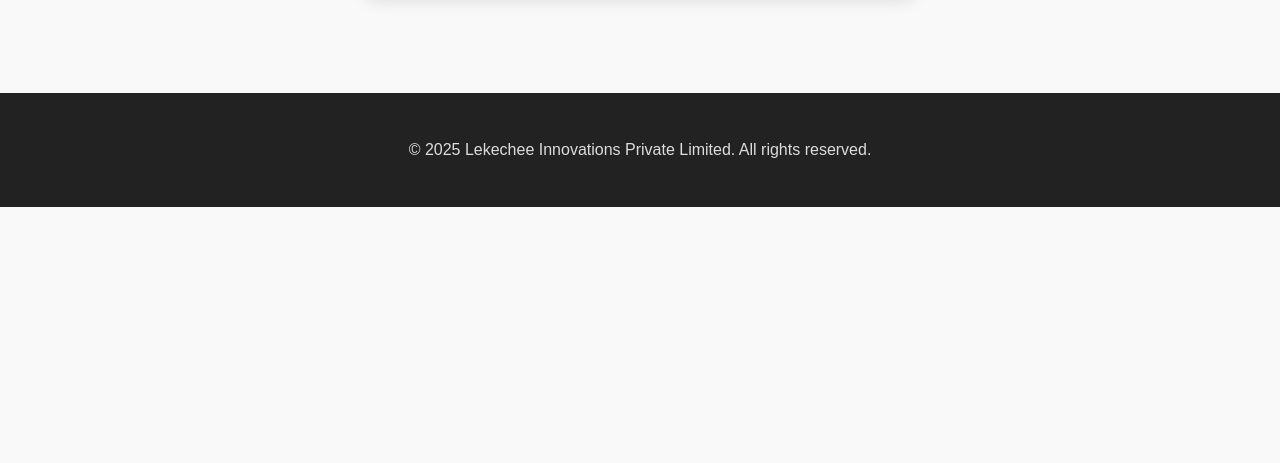
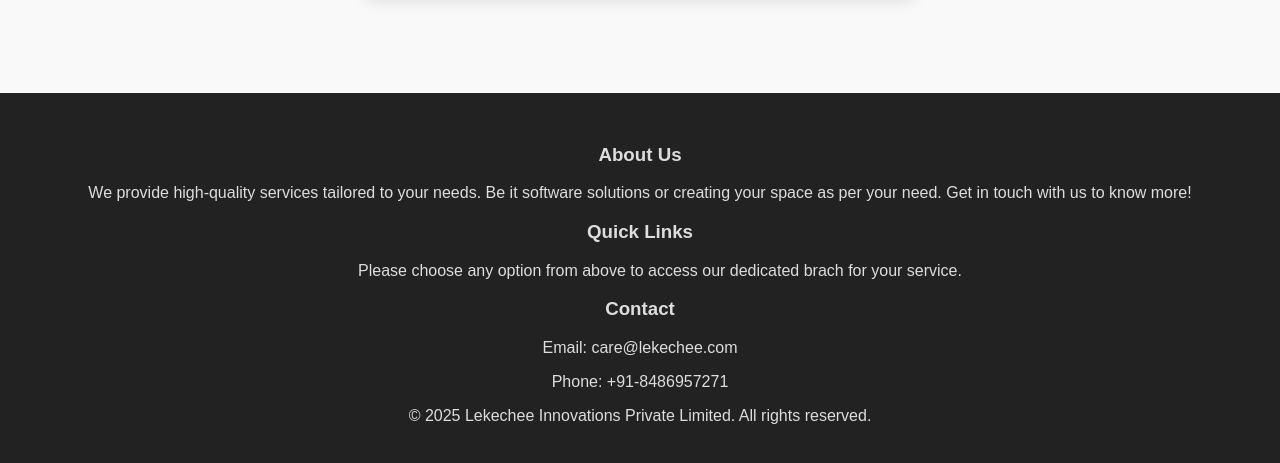
Before and after one commit to lekechee/lekechee.github.io, a plain HTML site: page docs/index.html in a window 1280 px wide. Shown: the part 625-1088 px from the top of the page. Before the commit the page ends 832 px from the top, so only its background shows below. Drawn offline with Linux system fonts and the light colour scheme.

Commit message:
update index page with footer

```diff
--- a/docs/index.html
+++ b/docs/index.html
@@ -90,8 +90,34 @@
     </a>
   </main>
 
-  <footer>
-    <p>&copy; 2025 Lekechee Innovations Private Limited. All rights reserved.</p>
+  <!-- Footer -->
+  <footer class="footer">
+    <div class="footer-container">
+      <div class="footer-about">
+        <h3>About Us</h3>
+        <p>We provide high-quality services tailored to your needs. Be it software solutions or creating your space as per your need. Get in touch with us to know more!</p>
+      </div>
+
+      <div class="footer-links">
+        <h3>Quick Links</h3>
+        <ul>
+          <p>Please choose any option from above to access our dedicated brach for your service.</p>
+        </ul>
+      </div>
+
+      <div class="footer-contact">
+        <h3>Contact</h3>
+        <p>Email: care@lekechee.com</p>
+        <p>Phone: +91-8486957271</p>
+      </div>
+    </div>
+
+    <div class="footer-bottom">
+      <p>&copy; 2025 Lekechee Innovations Private Limited. All rights reserved.</p>
+    </div>
   </footer>
+
 </body>
 </html>
+</body>
+</html>
```
Also changed, not shown: docs/lekechee-technologies/lekechee-technologies-homepage.html (+0 -4 lines), 1 other file.
